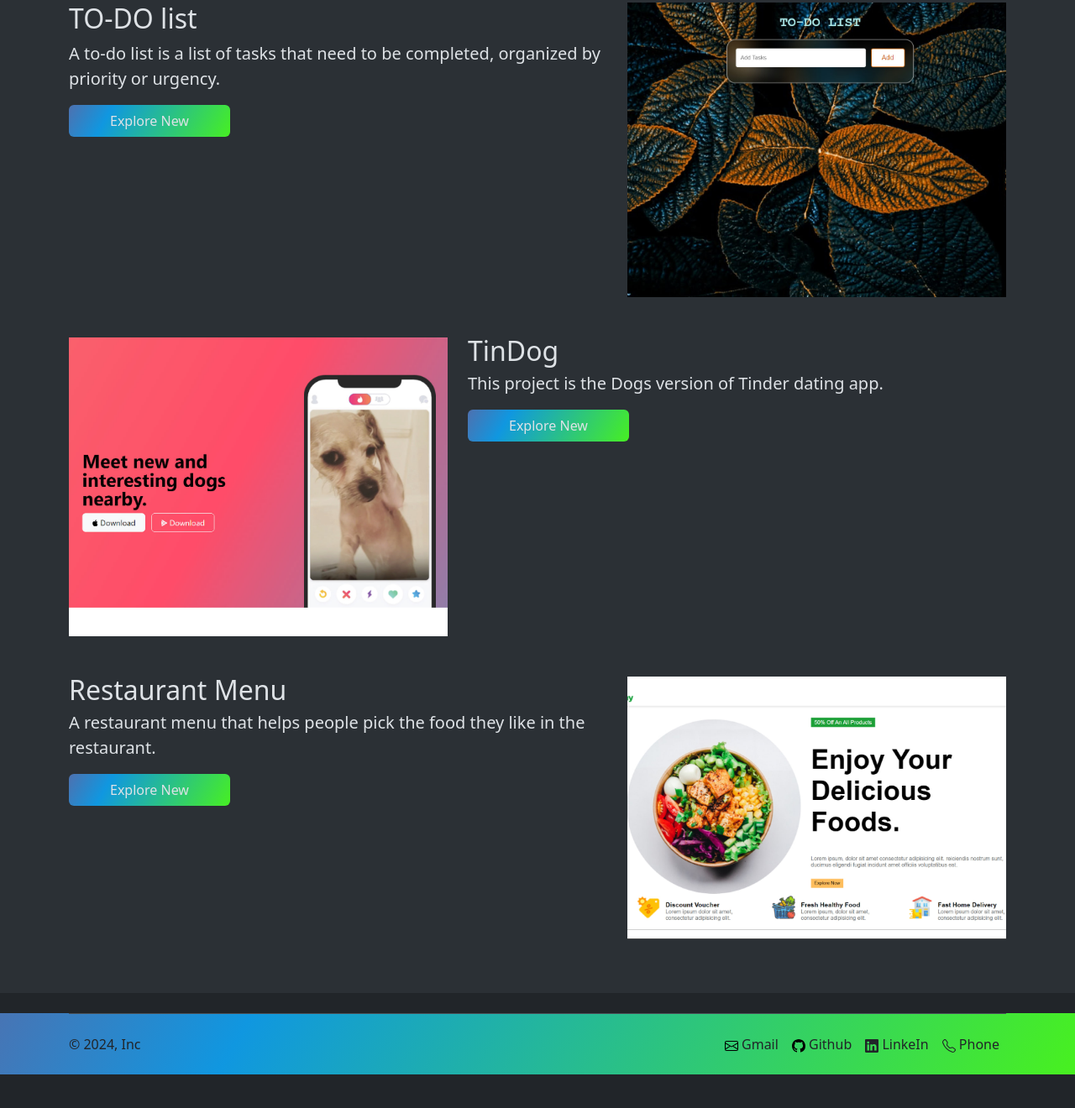
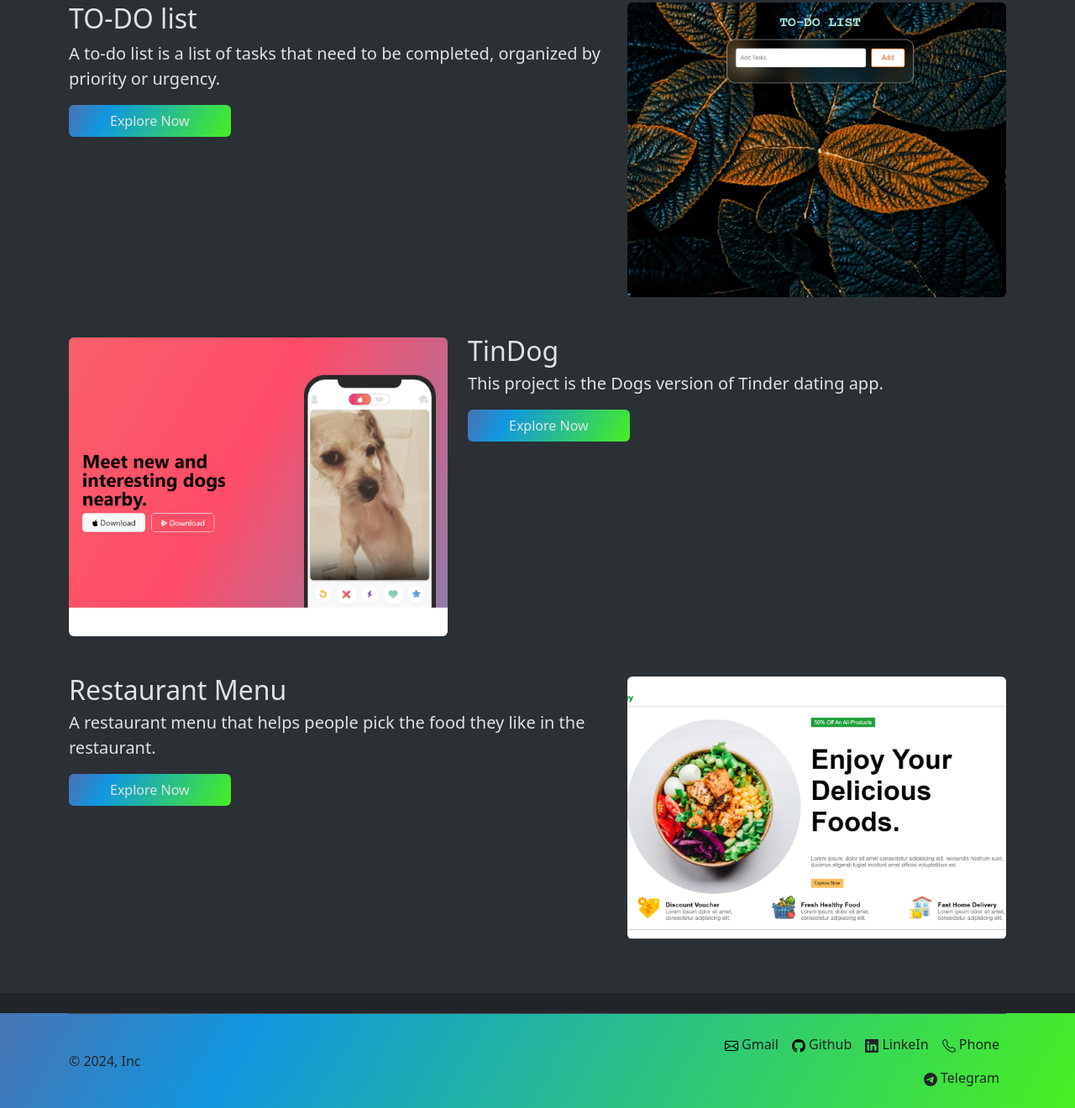
Before and after one commit to MikiasSe/Portfolio, a plain HTML site: page index.html in a window 1280 px wide. Shown: the part 1089-2409 px from the top of the page at 84% size. Before the commit the page ends 2369 px from the top, so only its background shows below. Drawn offline with nearby package versions, Linux system fonts and the light colour scheme.

Commit message:
Update index.html

```diff
--- a/index.html
+++ b/index.html
@@ -82,12 +82,12 @@
             <p class="lead">A to-do list is a list of tasks that need to be completed, organized by priority or urgency.</p>
             <a href="https://mikiasse.github.io/To-do-list/">
               <button class="btn px-5 mb-5 gradient-background todo-button" type="button">
-                Explore New
+                Explore Now
               </button>
             </a>
           </div>
           <div class="col-md-5">
-            <img src="./images/todo-list.jpg" alt="todo list" width="500px" height="500px" class="img-fluid">
+            <img src="./images/todo-list.jpg" alt="todo list" width="500px" height="500px" class="img-fluid rounded">
           </div>
         </div>
 
@@ -98,12 +98,12 @@
             <p class="lead">This project is the Dogs version of Tinder dating app.</p>
             <a href="https://mikiasse.github.io/Tindog/">
               <button class="btn px-5 mb-5 gradient-background todo-button" type="button">
-                Explore New
+                Explore Now
               </button>
             </a>
           </div>
           <div class="col-md-5 order-md-1">
-            <img src="./images/Tindog.jpg" alt="tindog image" width="500px" height="500px" class="img-fluid">
+            <img src="./images/Tindog.jpg" alt="tindog image" width="500px" height="500px" class="img-fluid rounded">
           </div>
         </div>
 
@@ -114,12 +114,12 @@
             <p class="lead">A restaurant menu that helps people pick the food they like in the restaurant.</p>
             <a href="https://mikiasse.github.io/Restaurant-menu/">
               <button class="btn px-5 mb-5 gradient-background todo-button" type="button">
-                Explore New
+                Explore Now
               </button>
             </a>
           </div>
           <div class="col-md-5">
-            <img src="./images/menu.jpg" alt="restaurant menu" width="500px" height="500px" class="img-fluid">
+            <img src="./images/menu.jpg" alt="restaurant menu" width="500px" height="500px" class="img-fluid rounded">
           </div>
         </div>
 
@@ -160,6 +160,12 @@
               </svg>
               Phone
             </a></li>
+            <li class="nav-item"><a href="https://t.me/MikiasSeife" class="nav-link px-2 text-dark ">
+              <svg xmlns="http://www.w3.org/2000/svg" width="16" height="16" fill="currentColor" class="bi bi-telegram" viewBox="0 0 16 16">
+                <path d="M16 8A8 8 0 1 1 0 8a8 8 0 0 1 16 0M8.287 5.906q-1.168.486-4.666 2.01-.567.225-.595.442c-.03.243.275.339.69.47l.175.055c.408.133.958.288 1.243.294q.39.01.868-.32 3.269-2.206 3.374-2.23c.05-.012.12-.026.166.016s.042.12.037.141c-.03.129-1.227 1.241-1.846 1.817-.193.18-.33.307-.358.336a8 8 0 0 1-.188.186c-.38.366-.664.64.015 1.088.327.216.589.393.85.571.284.194.568.387.936.629q.14.092.27.187c.331.236.63.448.997.414.214-.02.435-.22.547-.82.265-1.417.786-4.486.906-5.751a1.4 1.4 0 0 0-.013-.315.34.34 0 0 0-.114-.217.53.53 0 0 0-.31-.093c-.3.005-.763.166-2.984 1.09"/>
+              </svg>
+              Telegram
+            </a></li>
           </ul>
         </footer>
       </div>
```
